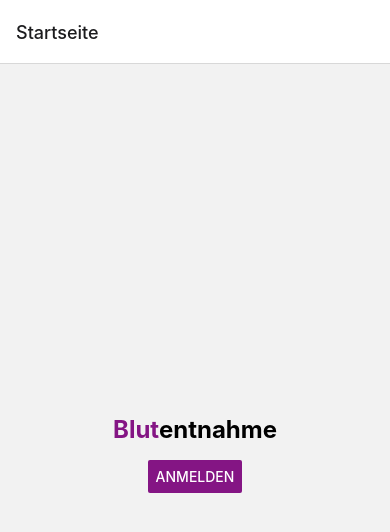
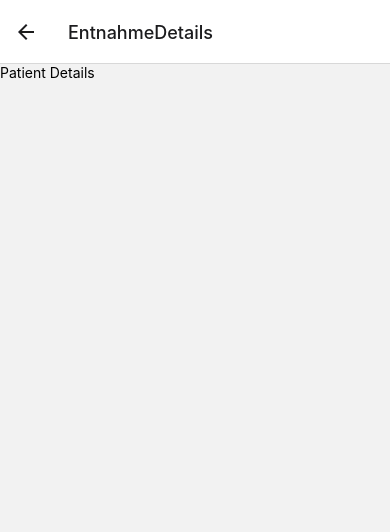
Before and after one commit to tobi-blazor/Blutige_Entnahme, a React Native app in the folder BlutentnahmeReactApp/: screen /EntnahmeDetails in a window 390 px wide. Shown: the top 532 px of the page. Built offline with nearby package versions, Linux system fonts and the light colour scheme.

Commit message:
zeug umgestellt

```diff
--- a/BlutentnahmeReactApp/App.tsx
+++ b/BlutentnahmeReactApp/App.tsx
@@ -9,6 +9,7 @@ import Transporte from "./src/screens/Transporte";
 import Login from "./src/screens/Login";
 
 import { RootStackParamList } from "./src/types/navigation";
+import EntnahmeDetails from "./src/screens/EntnahmeDetails";
 
 const Stack = createNativeStackNavigator<RootStackParamList>();
 
@@ -23,6 +24,7 @@ export default function App() {
         />
         <Stack.Screen name="Login" component={Login} />
         <Stack.Screen name="MainScreen" component={MainScreen} />
+        <Stack.Screen name="EntnahmeDetails" component={EntnahmeDetails} />
       </Stack.Navigator>
     </NavigationContainer>
   );
--- a/BlutentnahmeReactApp/components/EntnahmeListView.tsx
+++ b/BlutentnahmeReactApp/components/EntnahmeListView.tsx
@@ -5,24 +5,24 @@ import { useNavigation } from "@react-navigation/native";
 import { NativeStackNavigationProp } from "@react-navigation/native-stack";
 import { RootStackParamList } from "../src/types/navigation";
 
-type AboutScreenNavigationProp = NativeStackNavigationProp<RootStackParamList>;
-
 export default function EntnahmeListView({
   vorname,
   nachname,
   anzahl,
   timespan,
+  onPress,
 }: {
   vorname: string;
   nachname: string;
   anzahl: number;
   timespan: Date;
+  onPress: any; //TODO: Type definieren
 }) {
   const timeDifference =
     Math.abs(timespan.getTime() - Date.now()) / (1000 * 60); // Difference in minutes
-  const navigation = useNavigation<AboutScreenNavigationProp>();
+
   return (
-    <Pressable onPress={() => navigation.navigate("Transporte")}>
+    <Pressable onPress={onPress}>
       <View style={styles.itemContainer}>
         <View style={{ alignItems: "flex-start" }}>
           <Text>in {Math.floor(timeDifference)} min</Text>
--- a/BlutentnahmeReactApp/src/screens/Entnahme.tsx
+++ b/BlutentnahmeReactApp/src/screens/Entnahme.tsx
@@ -4,8 +4,21 @@ import { auftragArray } from "../../data/dummy-data";
 import EntnahmeListView from "../../components/EntnahmeListView";
 import Patient from "../../models/Patient";
 import Auftrag from "../../models/Auftrag";
+import { useNavigation } from "@react-navigation/native";
+import { NativeStackNavigationProp } from "@react-navigation/native-stack";
+import { RootStackParamList } from "../types/navigation";
 
+type AboutScreenNavigationProp = NativeStackNavigationProp<
+  RootStackParamList,
+  "Entnahme"
+>;
+
+function Entnahme({ navigation }: any) {
   function renderEntnahmeItem({ item }: { item: Auftrag }) {
+    function pressHandler() {
+      navigation.navigate("EntnahmeDetails");
+    }
+
     if (!item) {
       console.error("Invalid item:", item);
       return (
@@ -14,6 +27,7 @@ function renderEntnahmeItem({ item }: { item: Auftrag }) {
         </View>
       );
     }
+
     const vorname = item.patient.vorname ?? "Unknown";
     const nachname = item.patient.nachname ?? "Unknown";
     return (
@@ -22,11 +36,11 @@ function renderEntnahmeItem({ item }: { item: Auftrag }) {
         nachname={nachname}
         anzahl={item.entnahmeList.length} // Example: Number of Blutprobe entries
         timespan={item.geplanterZeitpunkt} // Example: Planned time
+        onPress={pressHandler}
       />
     );
   }
 
-function Entnahme() {
   return (
     <FlatList
       data={auftragArray}
--- /dev/null
+++ b/BlutentnahmeReactApp/src/screens/EntnahmeDetails.tsx
@@ -0,0 +1,17 @@
+import { View, Text, StyleSheet } from "react-native";
+
+function EntnahmeDetails() {
+  return (
+    <View style={styles.container}>
+      <Text>Patient Details</Text>
+    </View>
+  );
+}
+
+export default EntnahmeDetails;
+
+const styles = StyleSheet.create({
+  container: {
+    flex: 1,
+  },
+});
--- a/BlutentnahmeReactApp/src/types/navigation.ts
+++ b/BlutentnahmeReactApp/src/types/navigation.ts
@@ -4,5 +4,5 @@ export type RootStackParamList = {
   MainScreen: undefined;
   Transporte: undefined;
   Entnahme: undefined;
-  EntnahmeDetail: undefined;
+  EntnahmeDetails: undefined;
 };
```
Also changed, not shown: 1 other file (tests, documents, lock files or other folders). Lines whose indentation alone changed are shown as unchanged.
